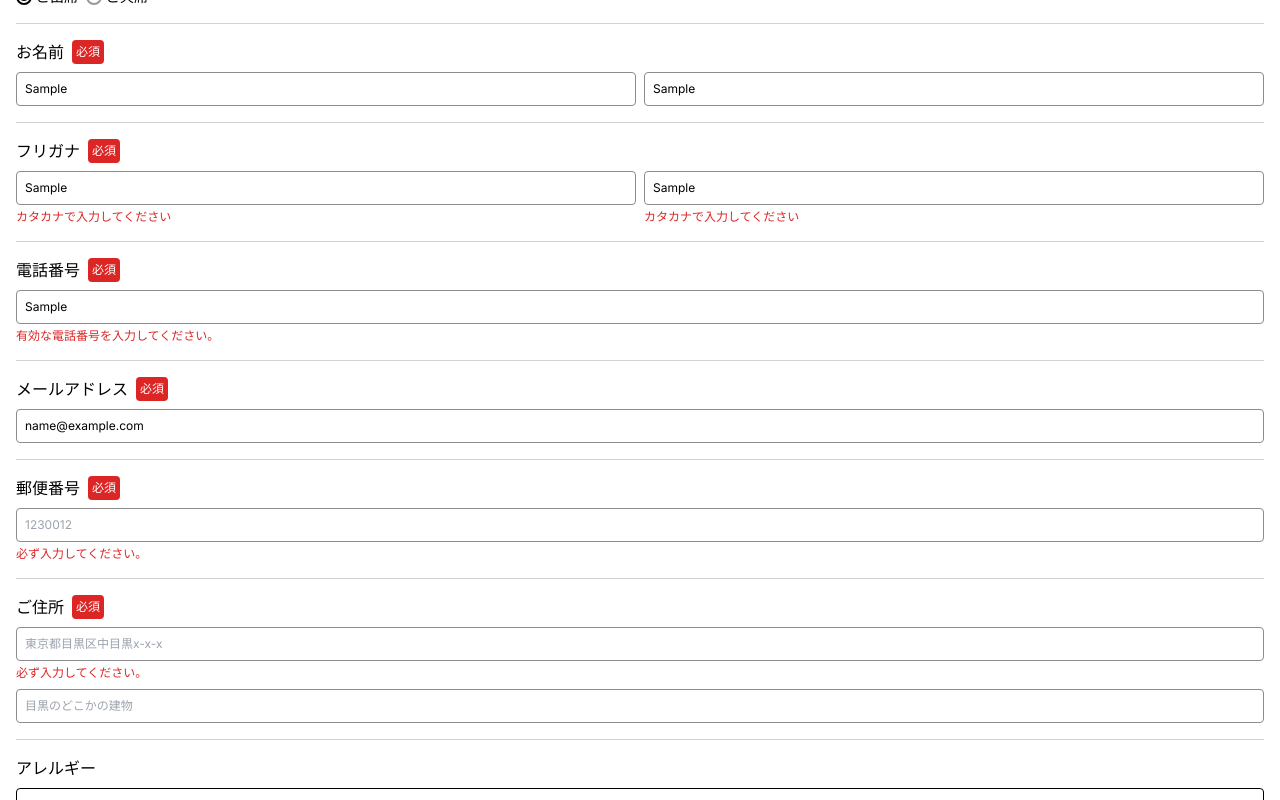
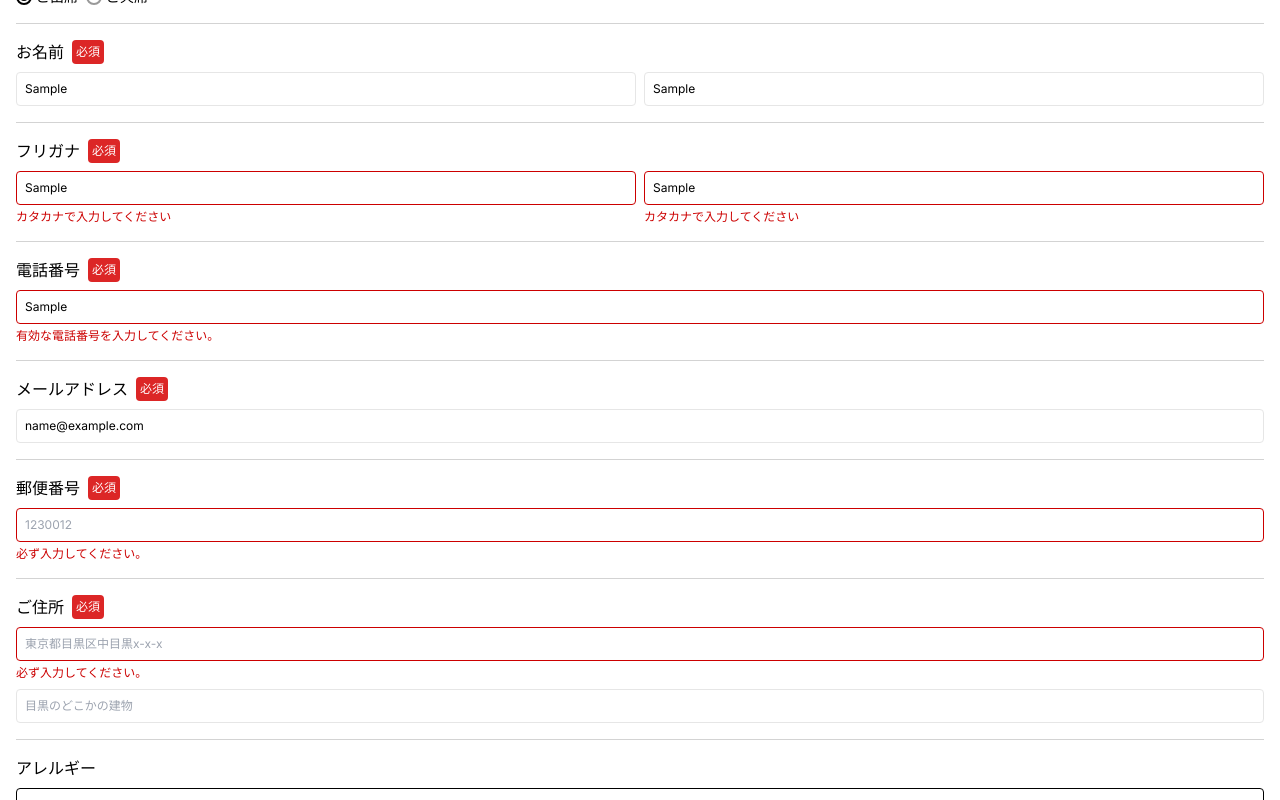
Before and after one commit to JangYoonsung/wedding_card, a Next.js app: page / in a window 1280 px wide. Both pictures are taken after typing "Sample", "Sample", "Sample", "Sample", "Sample", "name@example.com" into the empty fields and a click on the button "submit". Shown: the part 61-861 px from the top of the page. Built offline with nearby package versions, Linux system fonts and the light colour scheme.

Commit message:
style: input style 조정

```diff
--- a/src/components/Input.tsx
+++ b/src/components/Input.tsx
@@ -1,4 +1,5 @@
 import { TSchema } from '@/container/CardForm';
+import '@/style/input.css';
 import { HTMLInputTypeAttribute } from 'react';
 import { FieldErrors, Path, UseFormRegister } from 'react-hook-form';
 
@@ -17,17 +18,21 @@ const Input = ({
   placeholder?: string;
   classes?: string;
 }) => {
+  const errorMessage = errors?.[name]?.message;
+  const BORDER_COLOR = { PRIMARY: 'primary', ERROR: 'error' } as const;
+
   return (
     <div className="text-xs">
       <input
-        className={`border border-gray rounded p-2 relative focus:outline-none ${classes}`}
+        className={`border rounded p-2 relative focus:outline-none ${classes}`}
+        data-border={errorMessage ? BORDER_COLOR.ERROR : BORDER_COLOR.PRIMARY}
         type={type}
         placeholder={placeholder}
         {...register(name)}
       />
-      {errors?.[name]?.message && (
+      {errorMessage && (
         <div className="pt-1">
-          <p className="text-red-600">{errors?.[name].message}</p>
+          <p className="text-error">{errorMessage}</p>
         </div>
       )}
     </div>
--- /dev/null
+++ b/src/style/input.css
@@ -0,0 +1,7 @@
+input[data-border='primary'] {
+  border-color: var(--light-gray);
+}
+
+input[data-border='error'] {
+  border-color: var(--error);
+}
```
